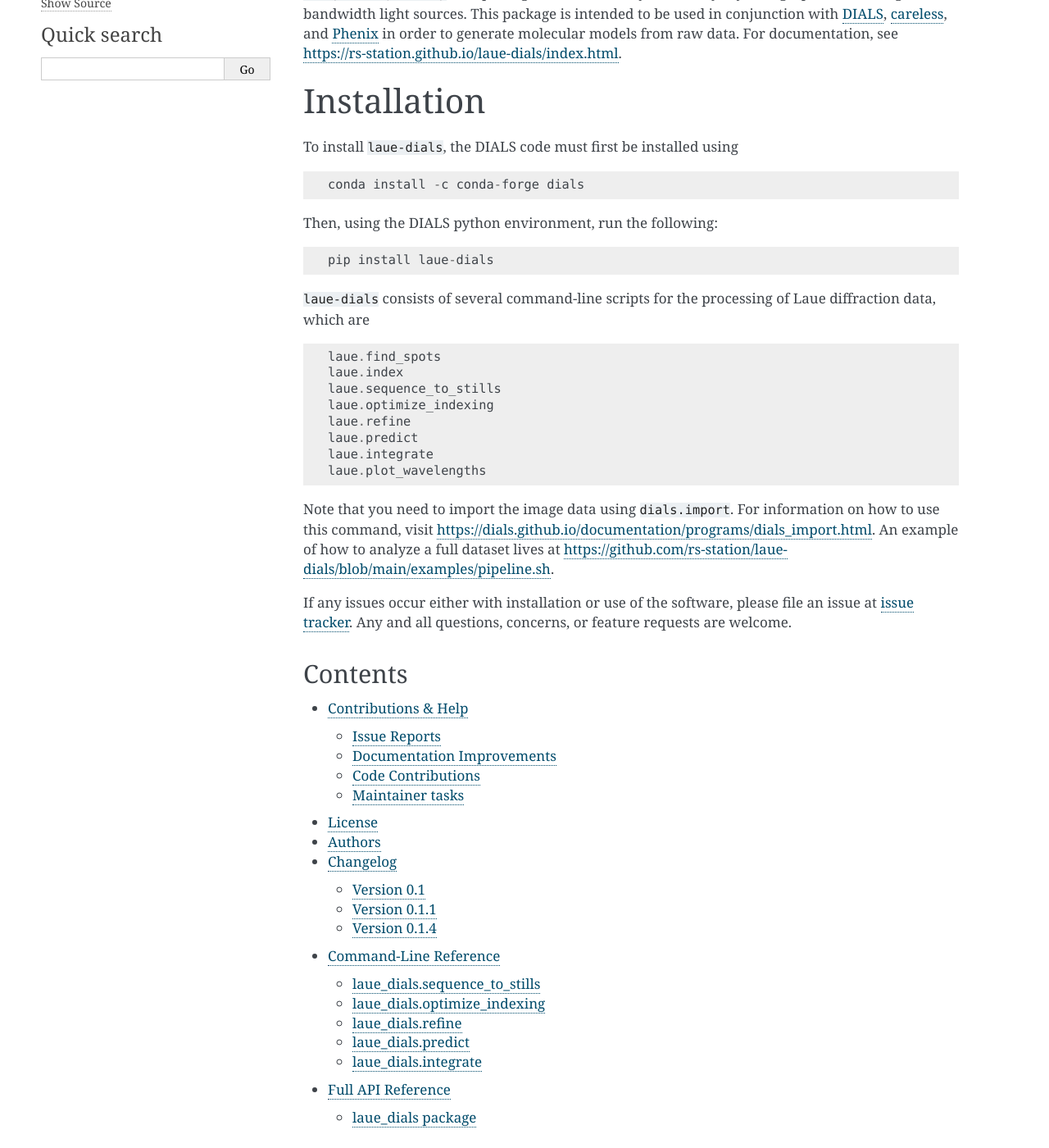
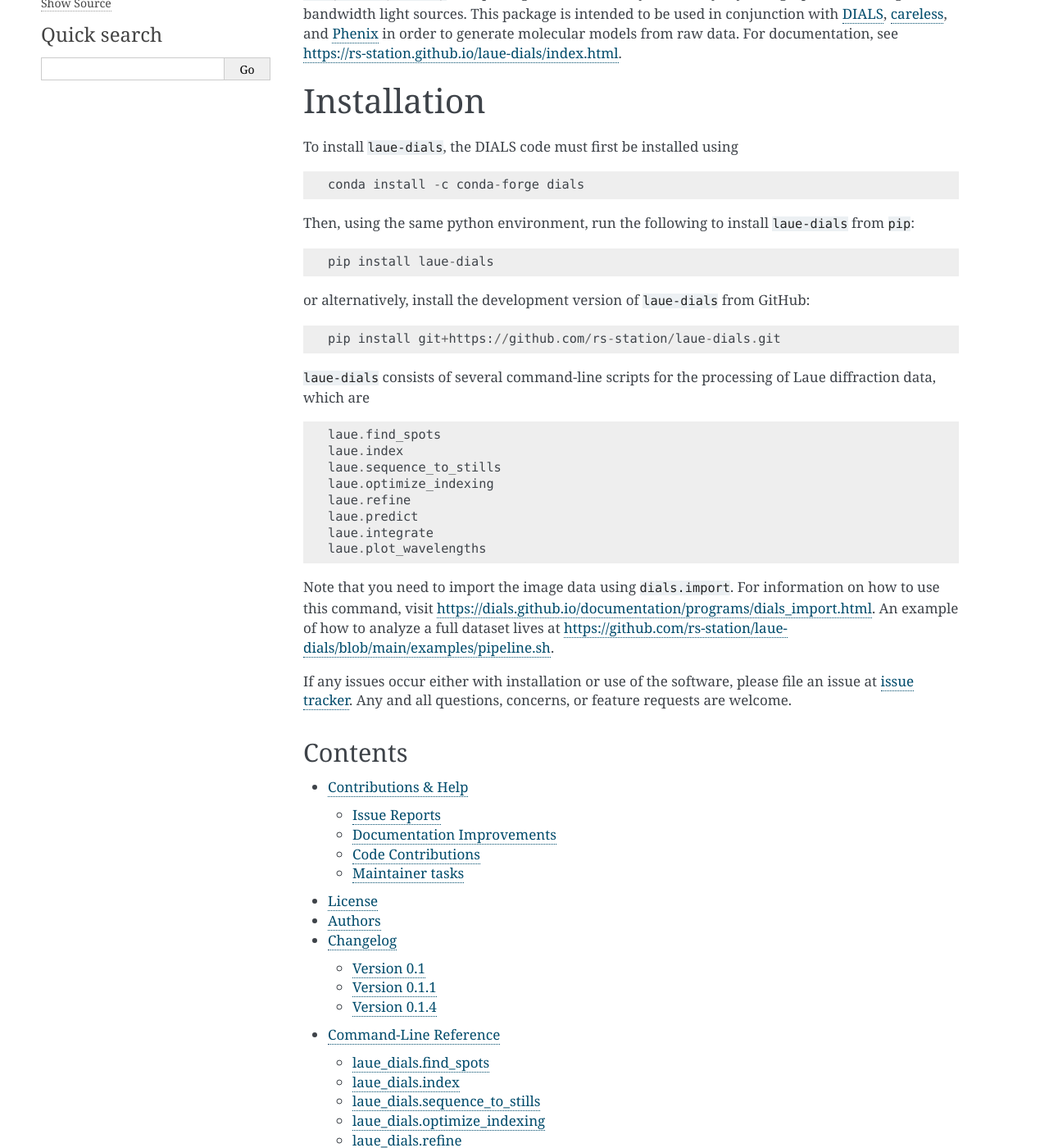
Before and after one commit to rs-station/laue-dials, a Sphinx documentation site: the page built from docs/index.rst, in a window 1280 px wide and 1400 px high, scrolled down 241 px. Shown: the whole window at 82% size. Built offline with Sphinx 7.4.7, drawn with Linux system fonts in a browser that asks for light colours; pages that are not in the unit, such as notebooks, are missing from menus; some of the changed text lies outside the part shown.

Commit message:
add new CLI and instructions for dev install

````diff
--- a/README.rst
+++ b/README.rst
@@ -37,11 +37,17 @@ To install ``laue-dials``, the DIALS code must first be installed using
 
    conda install -c conda-forge dials
 
-Then, using the DIALS python environment, run the following:
+Then, using the same python environment, run the following to install ``laue-dials`` from ``pip``:
 
 .. code:: python
 
    pip install laue-dials
+
+or alternatively, install the development version of ``laue-dials`` from GitHub:
+
+.. code:: python
+
+   pip install git+https://github.com/rs-station/laue-dials.git
 
 ``laue-dials`` consists of several command-line scripts for the processing of Laue diffraction data, which are
 
--- a/docs/cli/functions.md
+++ b/docs/cli/functions.md
@@ -6,11 +6,13 @@
 .. toctree::
    :maxdepth: 1
 
-   initial_solution
+   find_spots
+   index
    sequence_to_stills
    optimize_indexing
    refine
    predict
    integrate
+   plot_wavelengths
 
 ```
````
Also changed, not shown: docs/cli/find_spots.rst (added, +24 -0 lines), docs/cli/index.rst (added, +24 -0 lines), docs/cli/plot_wavelengths.rst (added, +24 -0 lines).
